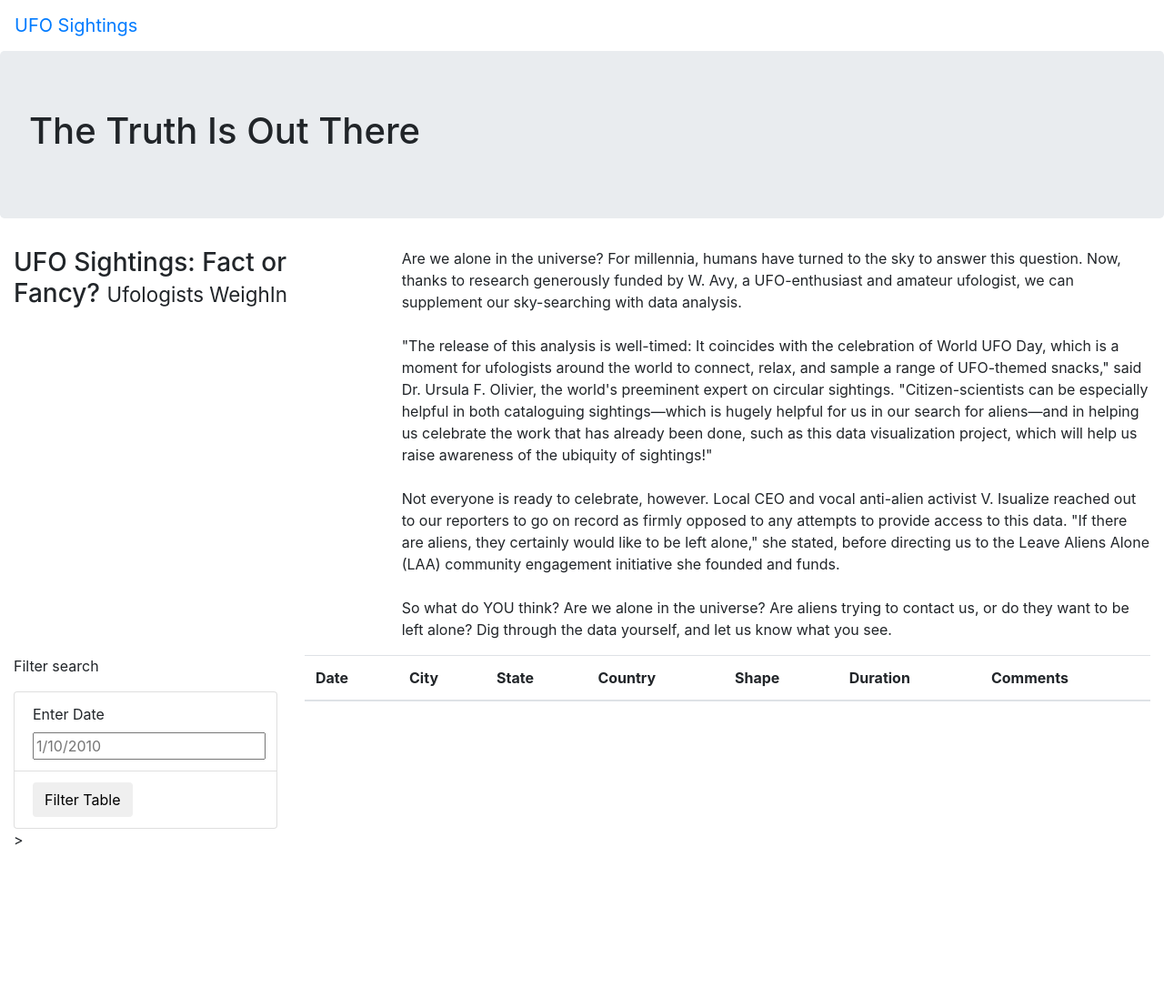
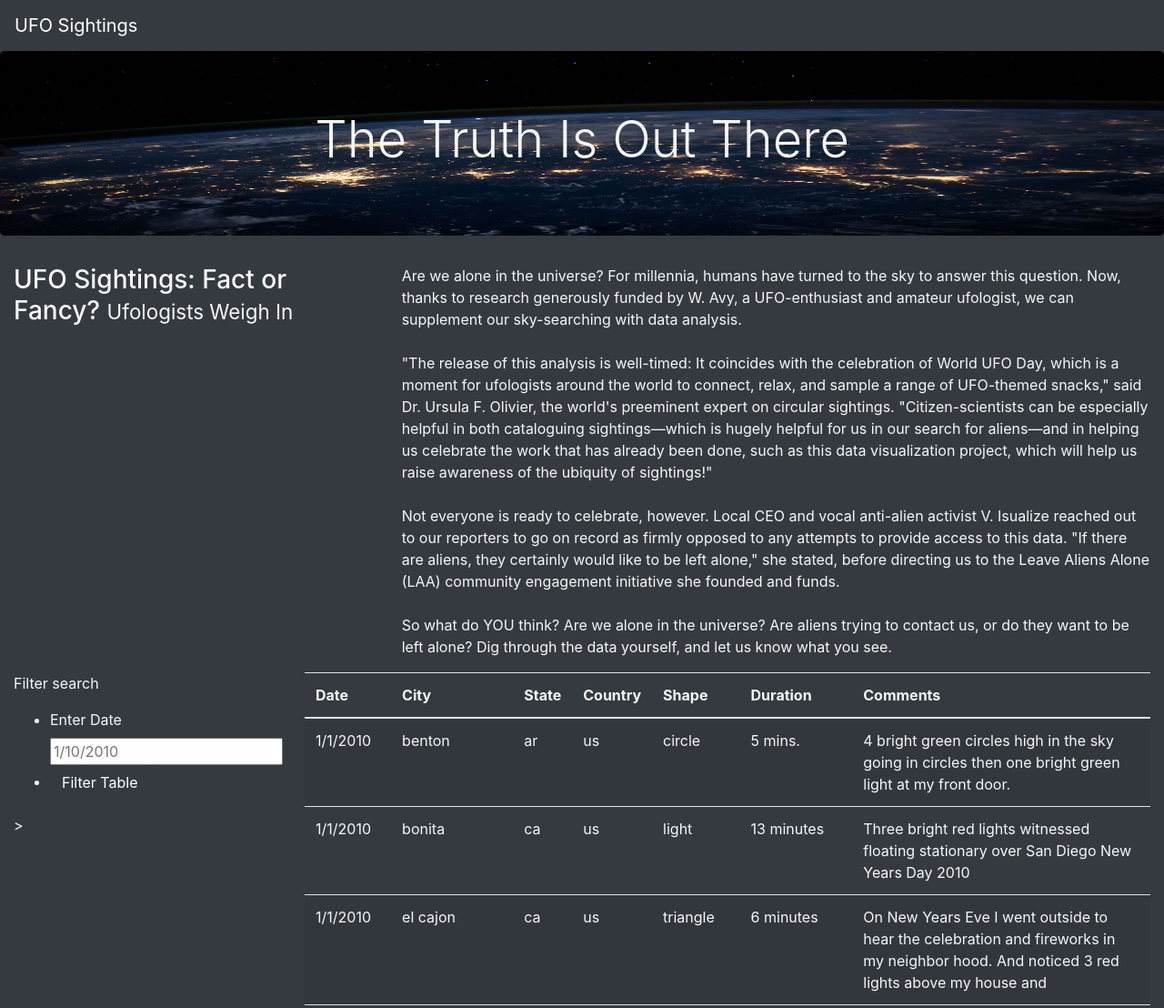
Before and after one commit to jkannis/UFOs, a plain HTML site: page index.html in a window 1280 px wide. Shown: the top 1108 px of the page at 91% size. Before the commit the page ends 935 px from the top, so only its background shows below. Drawn offline with nearby package versions, Linux system fonts and the light colour scheme.

Commit message:
Completed HTML and CSS files.

```diff
--- a/index.html
+++ b/index.html
@@ -13,19 +13,19 @@
     />
     <link rel="stylesheet" href="static/css/style.css">
 </head>
-<body>
+<body class="bg-dark">
    <div class="wrapper">
-       <nav class="navbar navbar-expand-lg">
+       <nav class="navbar navbar-dark bg-dark navbar-expand-lg">
            <a class="navbar-brand" href="index.html">UFO Sightings</a>
        </nav>
    </div>
    <div class="jumbotron">
-       <h1>The Truth Is Out There</h1>
+       <h1 class="display-4">The Truth Is Out There</h1>
    </div>
    <div class="container-fluid">
        <div class="row">
            <div class="col-md-4">
-                <h3>UFO Sightings: Fact or Fancy? <small>Ufologists WeighIn</small></h3>
+                <h3>UFO Sightings: Fact or Fancy? <small>Ufologists Weigh In</small></h3>
            </div>
            <div class="col-md-8">
                 <p>
@@ -38,15 +38,15 @@
    <div class="container-fluid">
         <div class="row">
             <div class="col-md-3">
-             <form>
+                <form class="bg-dark">
                     <p>Filter search</p>
-                <ul class="list-group">
-                    <li class="list-group-item">
+                    <ul class="list-group, bg-dark">
+                        <li class="list-group-item, bg-dark">
                             <label for="date">Enter Date</label>
                             <input type="text" placeholder="1/10/2010" id="datetime" />
                         </li>
-                    <li class="list-group-item">
-                        <button id="filter-btn" type="button" class="btn btn-default">Filter Table</button>
+                        <li class="list-group-item, bg-dark">
+                            <button id="filter-btn" type="button" class="btn btn-dark">Filter Table</button>
                         </li>
                     </ul>
                 </form>>
@@ -70,5 +70,8 @@
         </div>
     </div>
 
+    <script src="https://cdnjs.cloudflare.com/ajax/libs/d3/4.11.0/d3.js"></script>
+    <script src="static/js/data.js"></script>
+    <script src="static/js/app.js"></script>
 </body>
 </html>
--- a/static/css/style.css
+++ b/static/css/style.css
@@ -0,0 +1,8 @@
+body {
+    color: #f7f7f7;
+}
+.jumbotron {
+    background-image: url("../images/nasa.jpg");
+    background-size: 100% 100%;
+    text-align: center;
+}
```
Also changed, not shown: static/images/nasa.jpg (added). Lines whose indentation alone changed are shown as unchanged.
